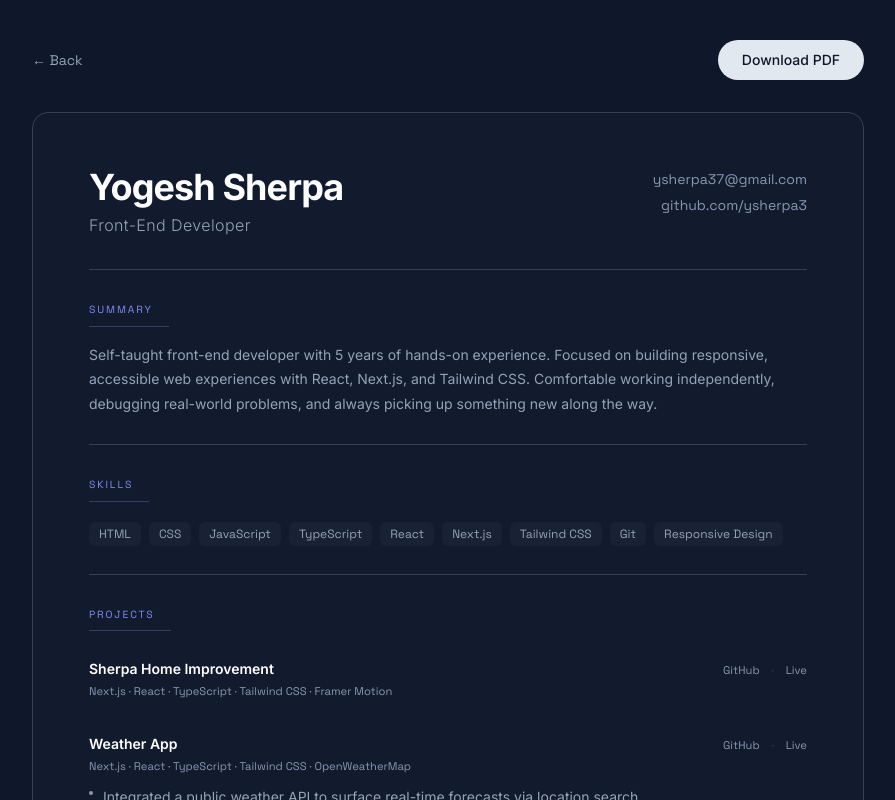
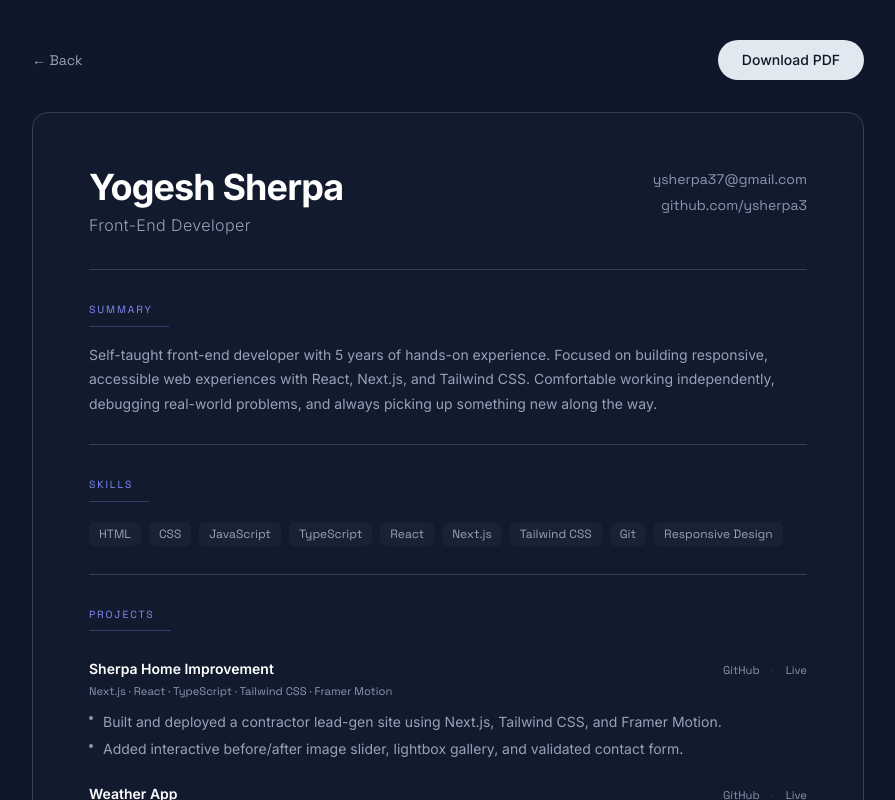
Before and after one commit to ysherpa3/personal-portfolio, a Next.js app: page /resume in a window 1280 px wide. Shown: the top 800 px of the page, without its empty margins (192-1087 px from the left). Built offline with nearby package versions, Linux system fonts and the light colour scheme; no server answers.

Commit message:
Update page.tsx

```diff
--- a/app/resume/page.tsx
+++ b/app/resume/page.tsx
@@ -4,7 +4,7 @@ import PrintButton from "./PrintButton";
 import Link from "next/link";
 
 const highlights: Record<string, string[]> = {
-  "Sherpa Home Improvement App": [
+  "Sherpa Home Improvement": [
     "Built and deployed a contractor lead-gen site using Next.js, Tailwind CSS, and Framer Motion.",
     "Added interactive before/after image slider, lightbox gallery, and validated contact form.",
   ],
```
